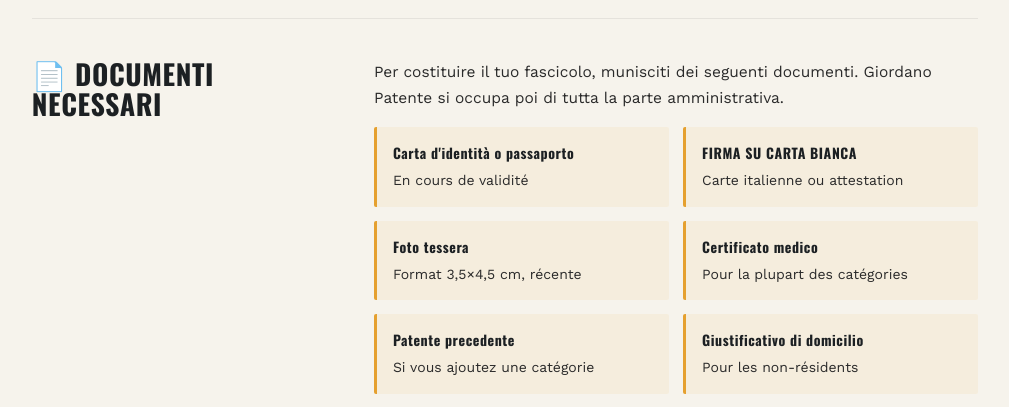
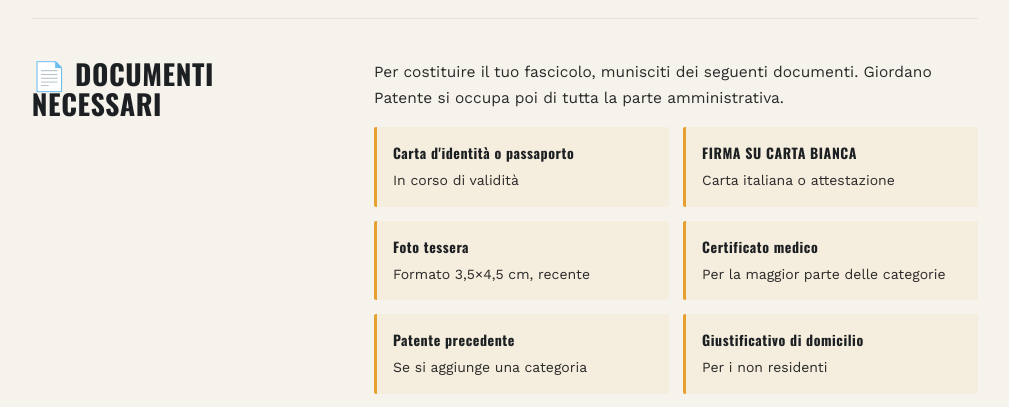
Before and after one commit to diyaniemmanuel54-sys/GIORDANO-PATENTE, a plain HTML site: page informazioni.html in a window 1280 px wide. Shown: the part 1000-1407 px from the top of the page, without its empty margins (135-1144 px from the left). Drawn offline with nearby package versions, Linux system fonts and the light colour scheme.

Commit message:
Fix testi francesi in informazioni.html (sezione documenti)

```diff
--- a/informazioni.html
+++ b/informazioni.html
@@ -380,12 +380,12 @@
     <div class="info-content">
       <p data-i18n="u.pour_constituer_votre_dossier_munissez_vous_des_pi">Per costituire il tuo fascicolo, munisciti dei seguenti documenti. Giordano Patente si occupa poi di tutta la parte amministrativa.</p>
       <div class="doc-grid">
-        <div class="doc-item"><strong data-i18n="info.doc.id">Carta d'identità o passaporto</strong>En cours de validité</div>
-        <div class="doc-item"><strong data-i18n="info.doc.signature">FIRMA SU CARTA BIANCA</strong>Carte italienne ou attestation</div>
-        <div class="doc-item"><strong data-i18n="info.doc.photo">Foto tessera</strong>Format 3,5×4,5 cm, récente</div>
-        <div class="doc-item"><strong data-i18n="info.doc.medical">Certificato medico</strong>Pour la plupart des catégories</div>
-        <div class="doc-item"><strong data-i18n="info.doc.previous">Patente precedente</strong>Si vous ajoutez une catégorie</div>
-        <div class="doc-item"><strong data-i18n="info.doc.address">Giustificativo di domicilio</strong>Pour les non-résidents</div>
+        <div class="doc-item"><strong data-i18n="info.doc.id">Carta d'identità o passaporto</strong>In corso di validità</div>
+        <div class="doc-item"><strong data-i18n="info.doc.signature">FIRMA SU CARTA BIANCA</strong>Carta italiana o attestazione</div>
+        <div class="doc-item"><strong data-i18n="info.doc.photo">Foto tessera</strong>Formato 3,5×4,5 cm, recente</div>
+        <div class="doc-item"><strong data-i18n="info.doc.medical">Certificato medico</strong>Per la maggior parte delle categorie</div>
+        <div class="doc-item"><strong data-i18n="info.doc.previous">Patente precedente</strong>Se si aggiunge una categoria</div>
+        <div class="doc-item"><strong data-i18n="info.doc.address">Giustificativo di domicilio</strong>Per i non residenti</div>
       </div>
       <p data-i18n="info.doc.cqcnote">Per le categorie <strong>C, D e CQC</strong>, è obbligatorio un certificato medico rinforzato. Giordano Patente organizza la visita con un medico abilitato.</p>
     </div>
```
